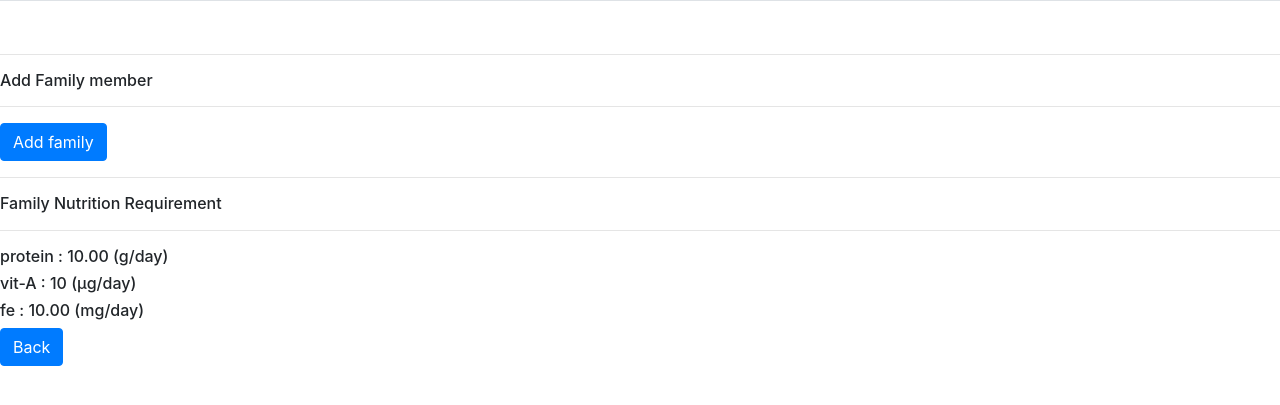
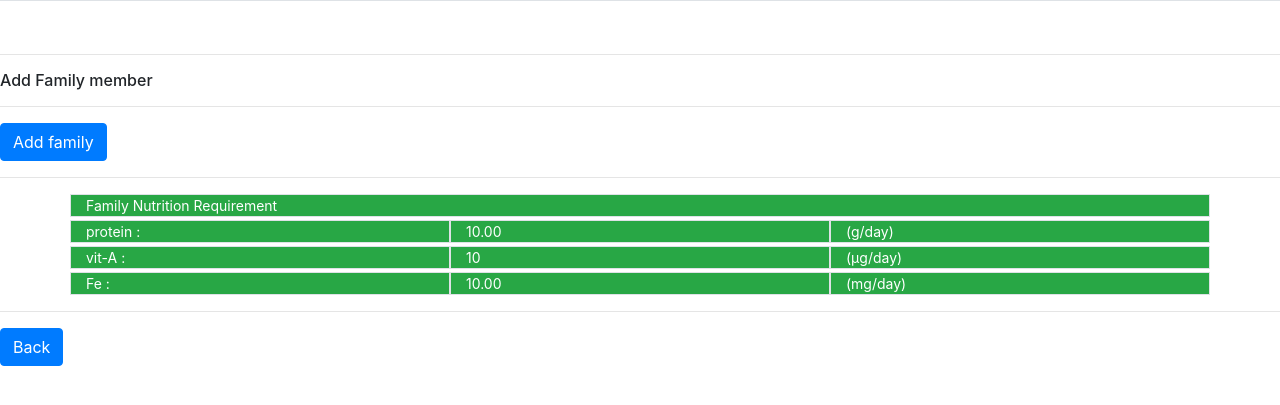
Before and after one commit to snakada1615/ifna08, a Django app: template app/templates/app/family_create.html in a window 1280 px wide. Shown: the part 173-578 px from the top of the page. Run offline with Django 3.2, Linux system fonts and the light colour scheme; the template is opened without the code that fills it: most values are stand-ins (such as "Sample title", 1, 10 or a date in 2020); some libraries are stand-ins or nearby versions.

Commit message:
improve format

```diff
--- a/app/templates/app/family_create.html
+++ b/app/templates/app/family_create.html
@@ -37,11 +37,49 @@
 
 		&nbsp;
 		<hr>
-		<h6>Family Nutrition Requirement</h6>
+
+		<div class="container text-white">
+			<div class="row">
+	        <div class="col-12 border bg-success">
+	        	Family Nutrition Requirement
+	        </div>
+	    </div>
+	    <div class="row">
+	        <div class="col-4 border bg-success">
+	        	protein :
+	        </div>
+	        <div class="col-4 border bg-success">
+	        	{{dri_p|floatformat:2}}
+	        </div>
+	        <div class="col-4 border bg-success">
+	        	(g/day)
+	        </div>
+	    </div>
+			<div class="row">
+	        <div class="col-4 border bg-success">
+	        	vit-A :
+	        </div>
+	        <div class="col-4 border bg-success">
+	        	{{dri_v|intcomma}}
+	        </div>
+	        <div class="col-4 border bg-success">
+	        	(μg/day)
+	        </div>
+	    </div>
+			<div class="row">
+	        <div class="col-4 border bg-success">
+	        	Fe :
+	        </div>
+	        <div class="col-4 border bg-success">
+	        	{{dri_f|floatformat:2}}
+	        </div>
+	        <div class="col-4 border bg-success">
+	        	(mg/day)
+	        </div>
+	    </div>
+		</div>
+
 		<hr>
-		<h6>protein : {{dri_p|floatformat:2}} (g/day)</h6>
-		<h6>vit-A : {{dri_v|intcomma}} (μg/day)</h6>
-		<h6>fe : {{dri_f|floatformat:2}} (mg/day)</h6>
 
 		<input class="btn btn-primary" type="submit" name="btn2" value="Back"/>
 		</form>
```
